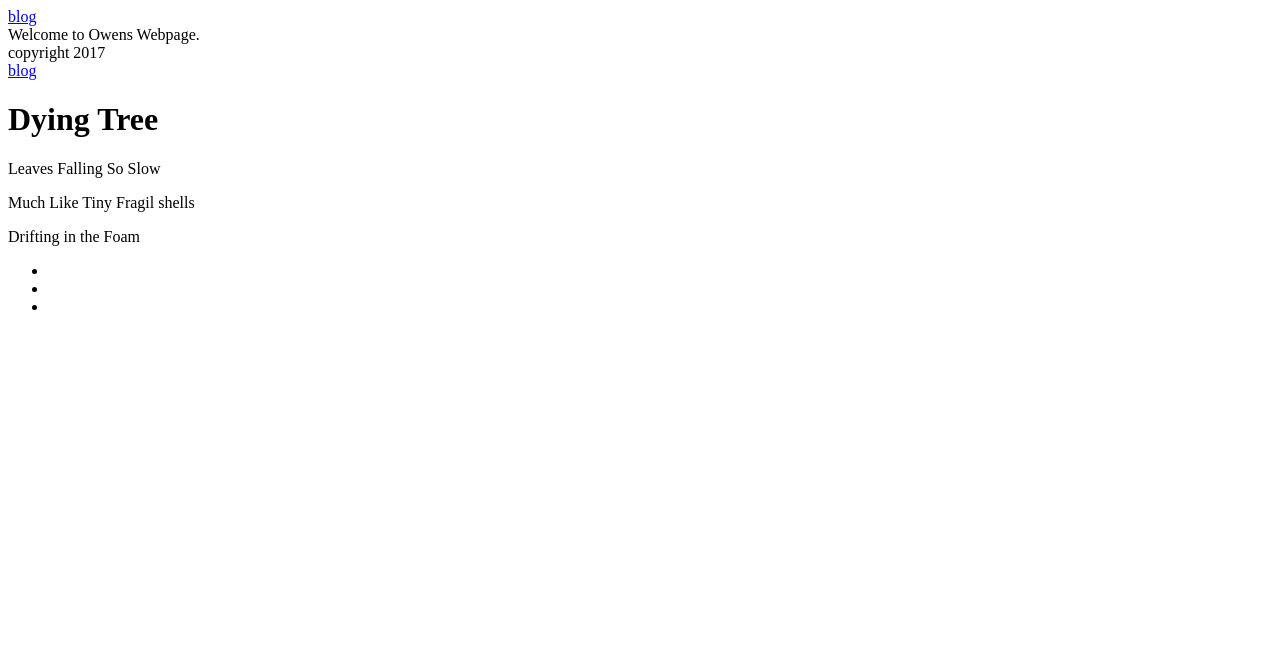
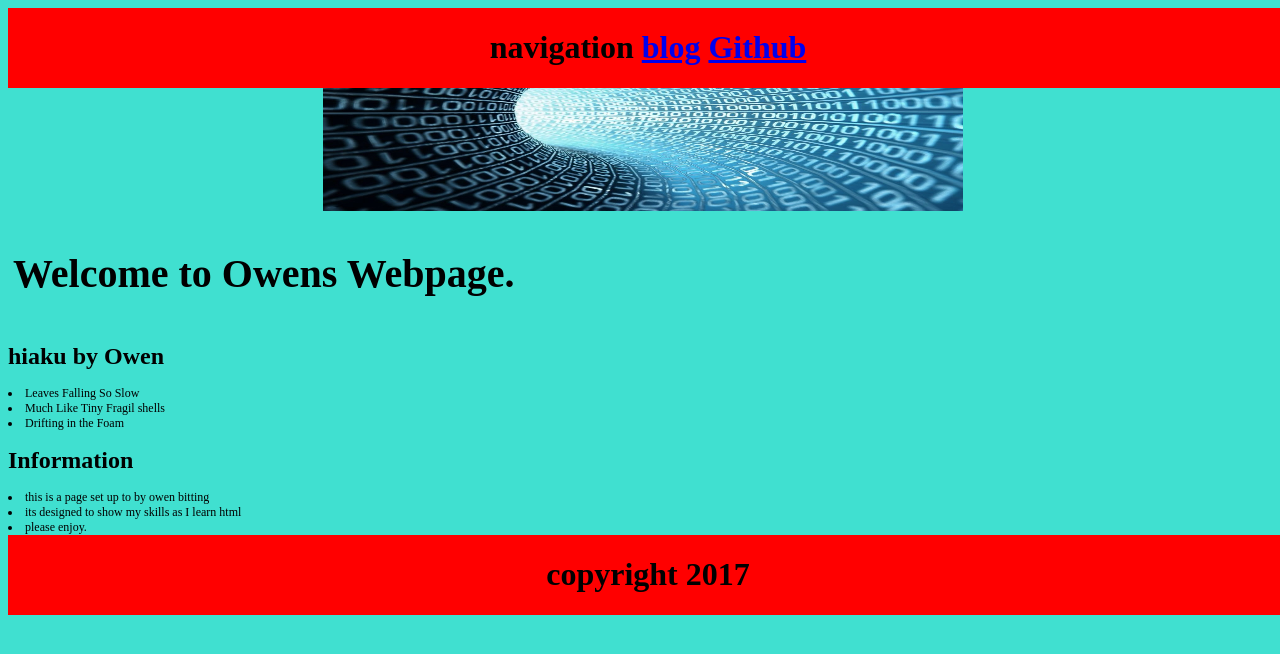
Before and after one commit to bogartt/Savvy-coders-1, a website: page index.html in a window 1280 px wide. Drawn offline with Linux system fonts and the light colour scheme.

Commit message:
made navigation bar full page

```diff
--- a/index.html
+++ b/index.html
@@ -5,31 +5,46 @@
   <meta name="viewport" content="width=device-width, initial-scale=1.0">
   <meta http-equiv="X-UA-Compatible" content="ie=edge">
   <title>Document</title>
-  <link rel="stylesheet" href="theme/style.css">
+  <link rel="stylesheet" href="/theme/style.css">
 </head>
 <body>
+  <div>
+    <div class= "navigation_bar">
+      <h1>navigation
+      <a href= "blog">blog</a>
+      <a href= "https://github.com/bogartt">Github</a>
+  </div>
 
-<div>
-<a href="blog">blog</a>
-<div>
+  <div id="header" class="container"
+  <header><img src= "header_image.jpg"></header>
+  </div>
 
   <div>
-    <hi> Welcome to Owens Webpage.
-      <img src=""
-      "slanted">
-  <div>copyright 2017<div>
-  <a href="blog/index.html">blog</a>
-  <h1>Dying Tree</h1>
+    <div class="Title">
+      <h1> Welcome to Owens Webpage.</h1>
+  </div>
 
-  <p></p>Leaves Falling So Slow</h2>
 
-  <p></p>Much Like Tiny Fragil shells</h3>
 
-<p></p>Drifting in the Foam</h4>
-<ul>
-  <li></li>
-  <li></li>
-  <li></li>
-</ul>
+  <div>
+    <div class="list_text">
+      <h1>hiaku by Owen</h2>
+        <li>Leaves Falling So Slow</li>
+        <li>Much Like Tiny Fragil shells</li>
+        <li>Drifting in the Foam</li>
+  </div>
+
+  <div>
+    <div class="list_text">
+      <h1>Information</h1>
+    <li>this is a page set up to by owen bitting</li>
+    <li>its designed to show my skills as I learn html</li>
+    <li> please enjoy.</li>
+  </div>
 </body>
+<footer>
+      <div class= "navigation_bar">
+        <h1>copyright 2017 </h1>
+      </div>
+  </footer>
 </html>
--- /dev/null
+++ b/theme/style.css
@@ -0,0 +1,32 @@
+body {
+  background-color: turquoise;
+}
+.blog {
+  color: green;
+}
+
+img {
+  width: 50vw;
+  height: 200px;
+  padding: 3px;
+}
+.Title {
+  font-size:20px;
+  Margin: 2px;
+  padding: 3px;
+}
+.navigation_bar {
+  width: 100vw;
+  background-color: red;
+  margin-top: auto;
+  margin-bottom: auto;
+  text-align: center;
+  position: fixed;
+}
+.list_text {
+  font-size: 12px
+}
+.container {
+  max-width: 50vw;
+  margin: auto;
+}
```
Also changed, not shown: package.json (added, +22 -0 lines), header_image.jpg (added), 1 other file.
